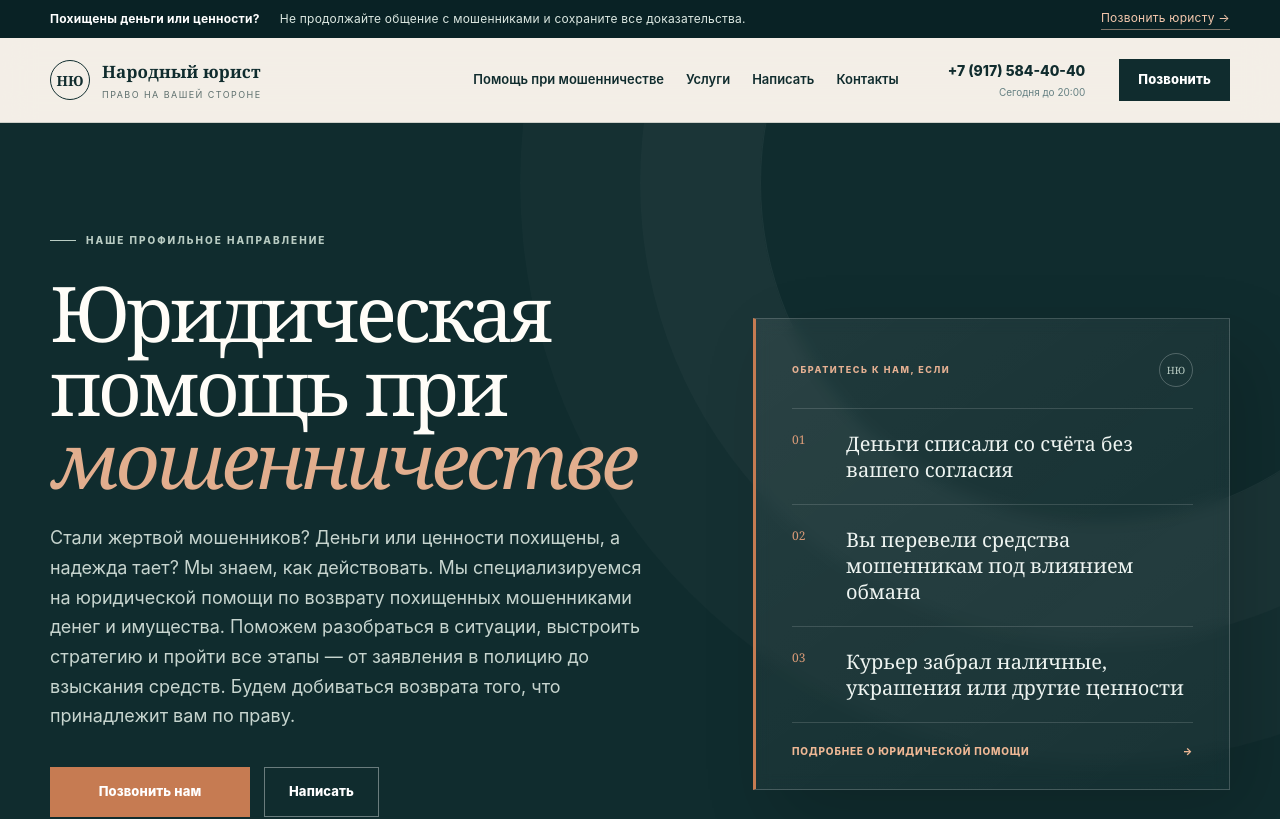
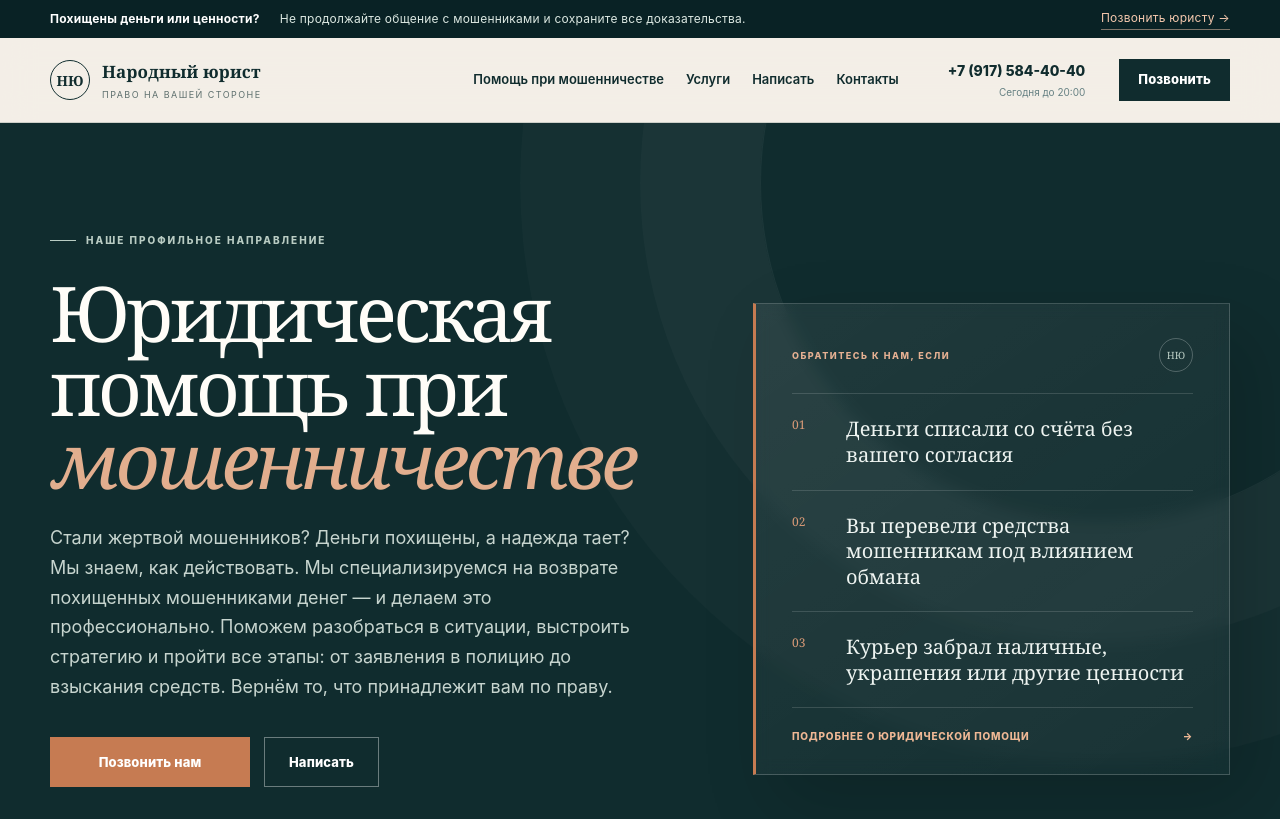
Before and after one commit to kurttti/pravonaroda_website, a React (Vite) app: page / in a window 1280 px wide. Shown: the top 819 px of the page. Built offline with nearby package versions, Linux system fonts and the light colour scheme.

Commit message:
Use requested return promise wording

```diff
--- a/app/page.tsx
+++ b/app/page.tsx
@@ -66,7 +66,7 @@ export default function Home() {
           <div className="hero-copy">
             <div className="eyebrow"><span /> Наше профильное направление</div>
             <h1>Юридическая помощь при <em>мошенничестве</em></h1>
-            <p className="hero-lead">Стали жертвой мошенников? Деньги или ценности похищены, а надежда тает? Мы знаем, как действовать. Мы специализируемся на юридической помощи по возврату похищенных мошенниками денег и имущества. Поможем разобраться в ситуации, выстроить стратегию и пройти все этапы — от заявления в полицию до взыскания средств. Будем добиваться возврата того, что принадлежит вам по праву.</p>
+            <p className="hero-lead">Стали жертвой мошенников? Деньги похищены, а надежда тает? Мы знаем, как действовать. Мы специализируемся на возврате похищенных мошенниками денег — и делаем это профессионально. Поможем разобраться в ситуации, выстроить стратегию и пройти все этапы: от заявления в полицию до взыскания средств. Вернём то, что принадлежит вам по праву.</p>
             <div className="hero-actions">
               <a className="button button-primary" href={`tel:${phone}`}>Позвонить нам</a>
               <a className="button button-outline-light" href="#request">Написать</a>
```
Also changed, not shown: 1 other file (tests, documents, lock files or other folders).
